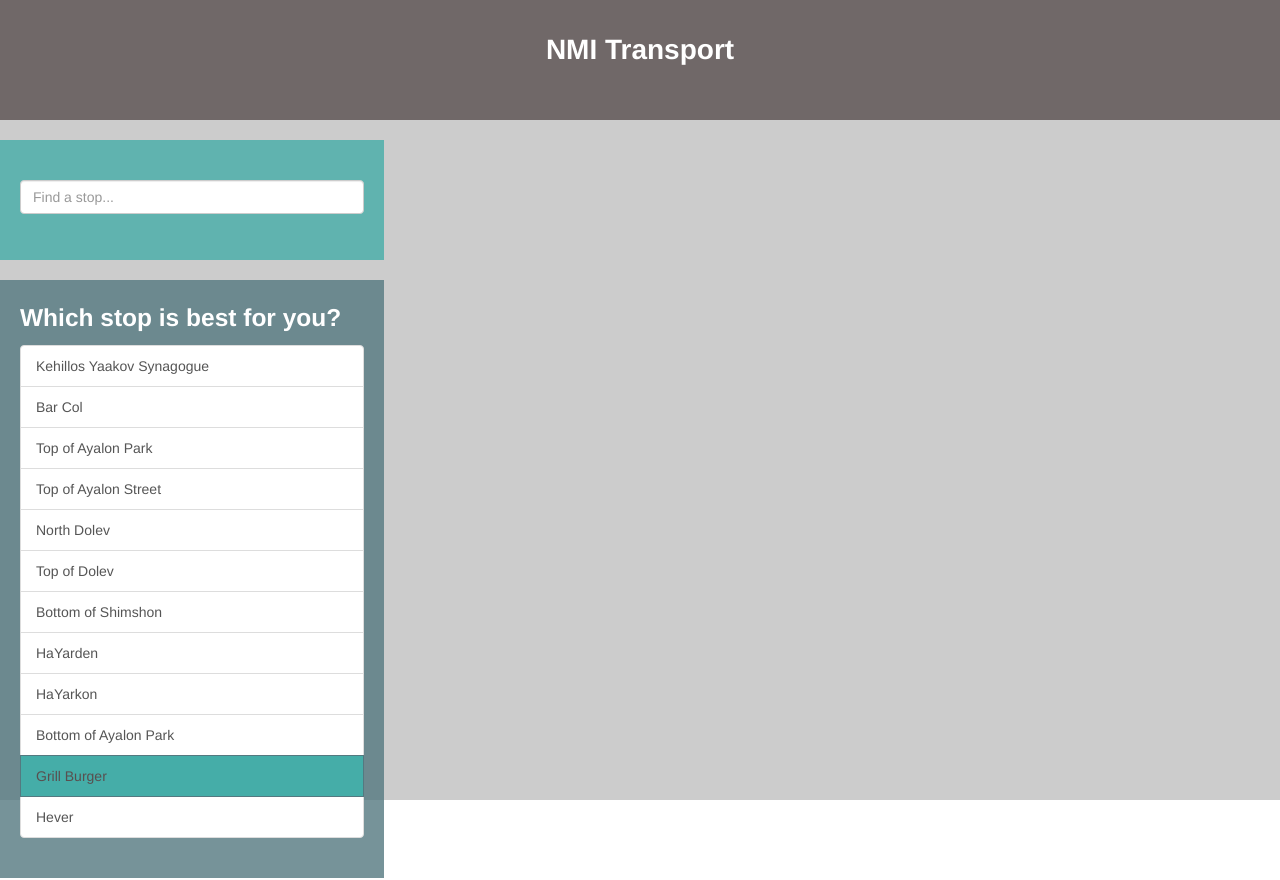
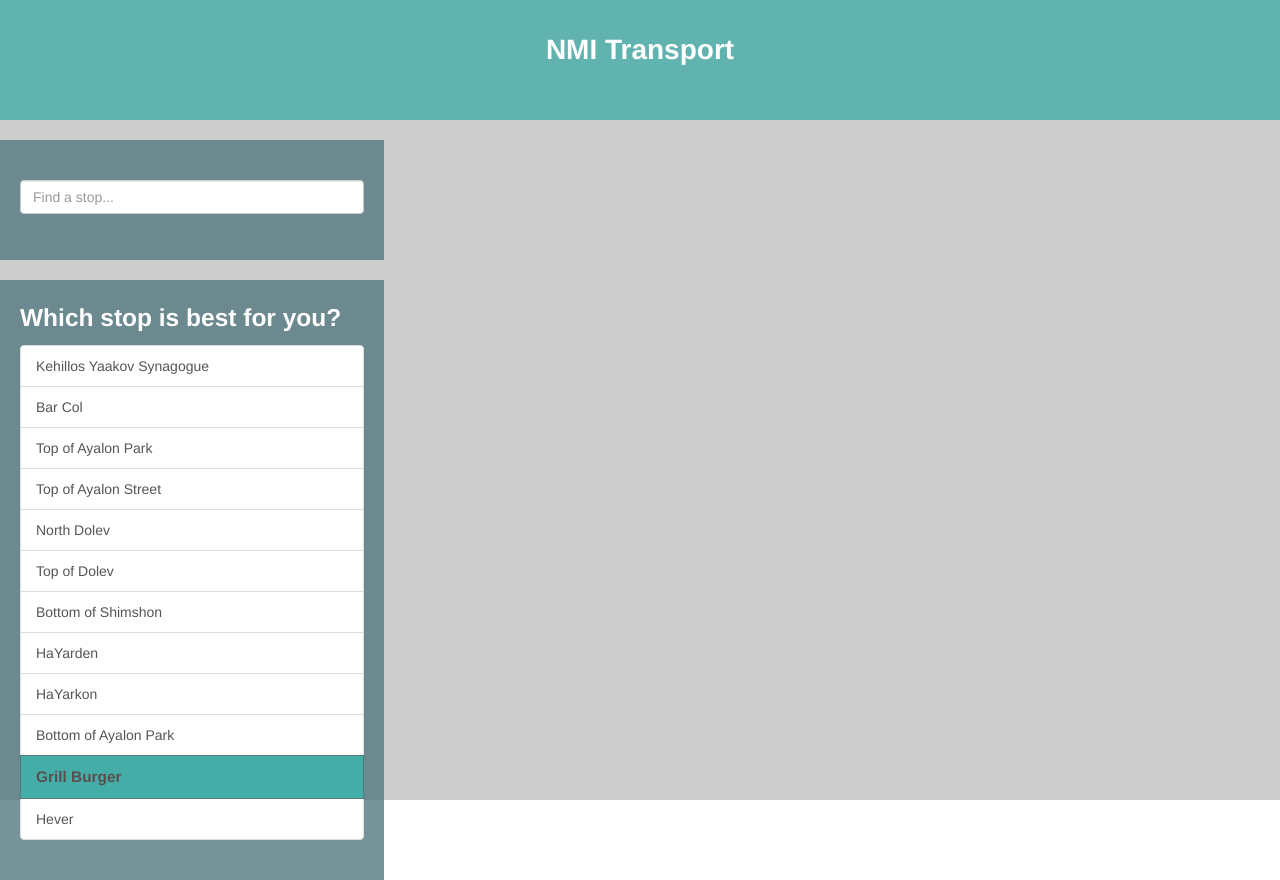
Before and after one commit to ChavahJ/neighborhoodMapTake5, a plain HTML site: page index.html in a window 1280 px wide. Both pictures are taken after a click on the link "Grill Burger". Drawn offline with nearby package versions, Linux system fonts and the light colour scheme.

Commit message:
removing console.logs for first part

```diff
--- a/css/map.css
+++ b/css/map.css
@@ -20,7 +20,7 @@ html, body {
 }
 
 .title-div {
-    background-color: rgba(89,79,79,.8);
+    background-color: rgba(69,173,168,.8);
     color: #fff;
     position: absolute;
     width: 100%;
@@ -36,7 +36,7 @@ html, body {
 }
 
 .search-div {
-    background-color: rgba(69,173,168,.8);
+    background-color: rgba(84,121,128,.8);
     display: inline-block;
     color: #fff;
     position: absolute;
@@ -54,6 +54,8 @@ html, body {
     color: #594f4f;
     background-color:#45ada8;
     border-color: #547980;
+    font-weight:700;
+    font-size: 110%;
 }
 
 .pad-2rem {
--- a/js/app.js
+++ b/js/app.js
@@ -150,25 +150,19 @@ var ViewModel = function() {
     };
 
     self.filterStops = ko.computed(function () {
-        console.log(self.query());
         var search = self.query().toLowerCase();
-        console.log(search);
 
         if (search.length === 0) {
             self.showAll();
-            console.log('I am showing all');
         } else {
             return ko.utils.arrayFilter(self.allStops(), function(stop) {
 
                 for (var i = 0; i < self.allStops().length; i++) {
                     var nameLC = self.allStops()[i].name().toLowerCase();
-                    console.log(nameLC);
                     if (nameLC.indexOf(search) > -1) {
                         self.allStops()[i].showStop(true);
-                        console.log('I am making things true');
                     } else {
                         self.allStops()[i].showStop(false);
-                        console.log('I am making things false');
                     }
                 }
             })
```
